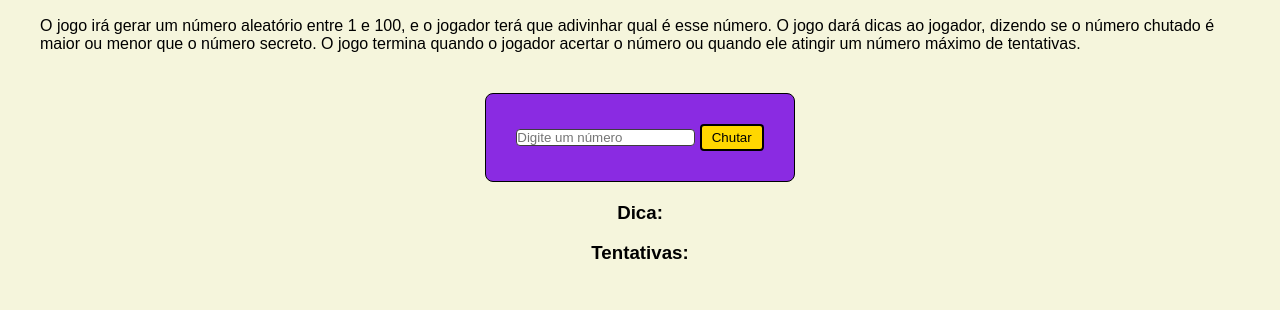
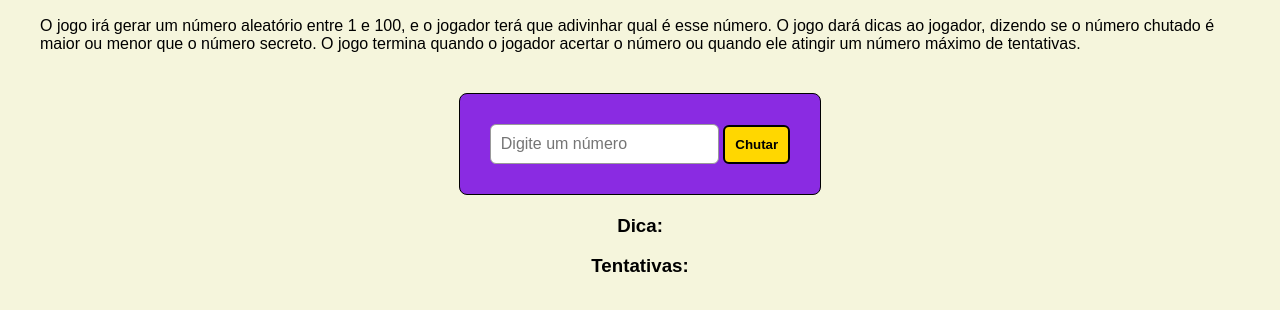
Before and after one commit to WilsonLuizCz/advinhe-o-numero, a plain HTML site: page index.html in a window 1280 px wide. Shown: the part 128-438 px from the top of the page. Drawn offline with Linux system fonts and the light colour scheme.

Commit message:
8-commit

```diff
--- a/index.css
+++ b/index.css
@@ -29,16 +29,34 @@ form {
     border-width: 1px;
     border-radius:8px;
 }
-input{
-    border:solid 1px rgb(63, 62, 62);
-    border-radius: 4px;
+input {
+    padding: 10px;
+    border: 1px solid #999;
+    border-radius: 6px;
+    outline: none;
+    transition: border 0.3s ease;
+    font-size: 1rem;
+}
+
+input:focus {
+    border-color: gold;
+    box-shadow: 0 0 4px gold;
+}
+
+button {
+    padding: 10px;
+    background-color: gold;
+    border: 2px solid black;
+    border-radius: 6px;
     cursor: pointer;
+    font-weight: bold;
+    transition: background-color 0.3s ease;
 
 }
-button{
-    padding: 4px 10px;
-    background-color: gold;
-    border: solid 2px black;
-    border-radius: 4px;
-    cursor: pointer;
+
+button:hover {
+    background-color: rgb(0, 0, 0);
+    color: white;
+    border: 2px solid white;
+
 }
```
